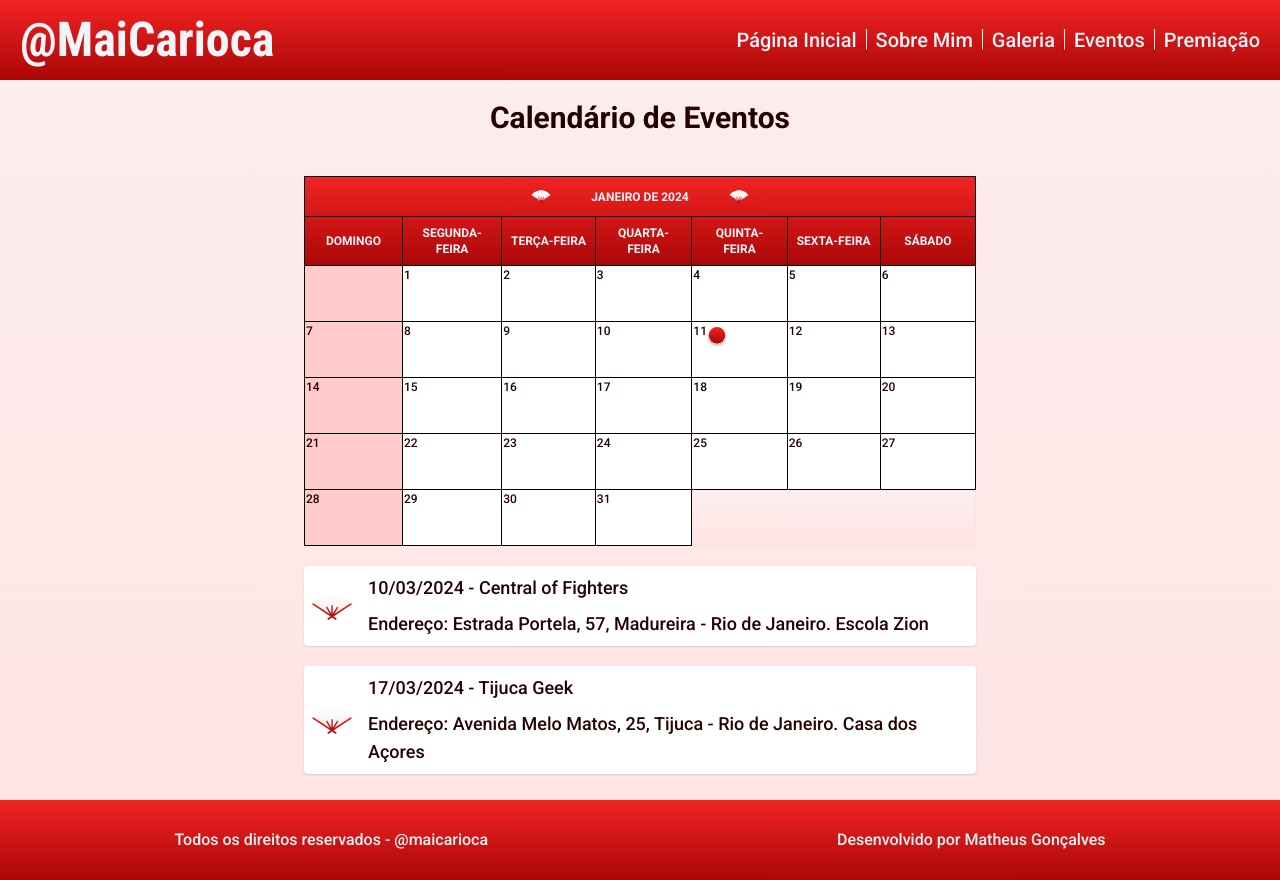
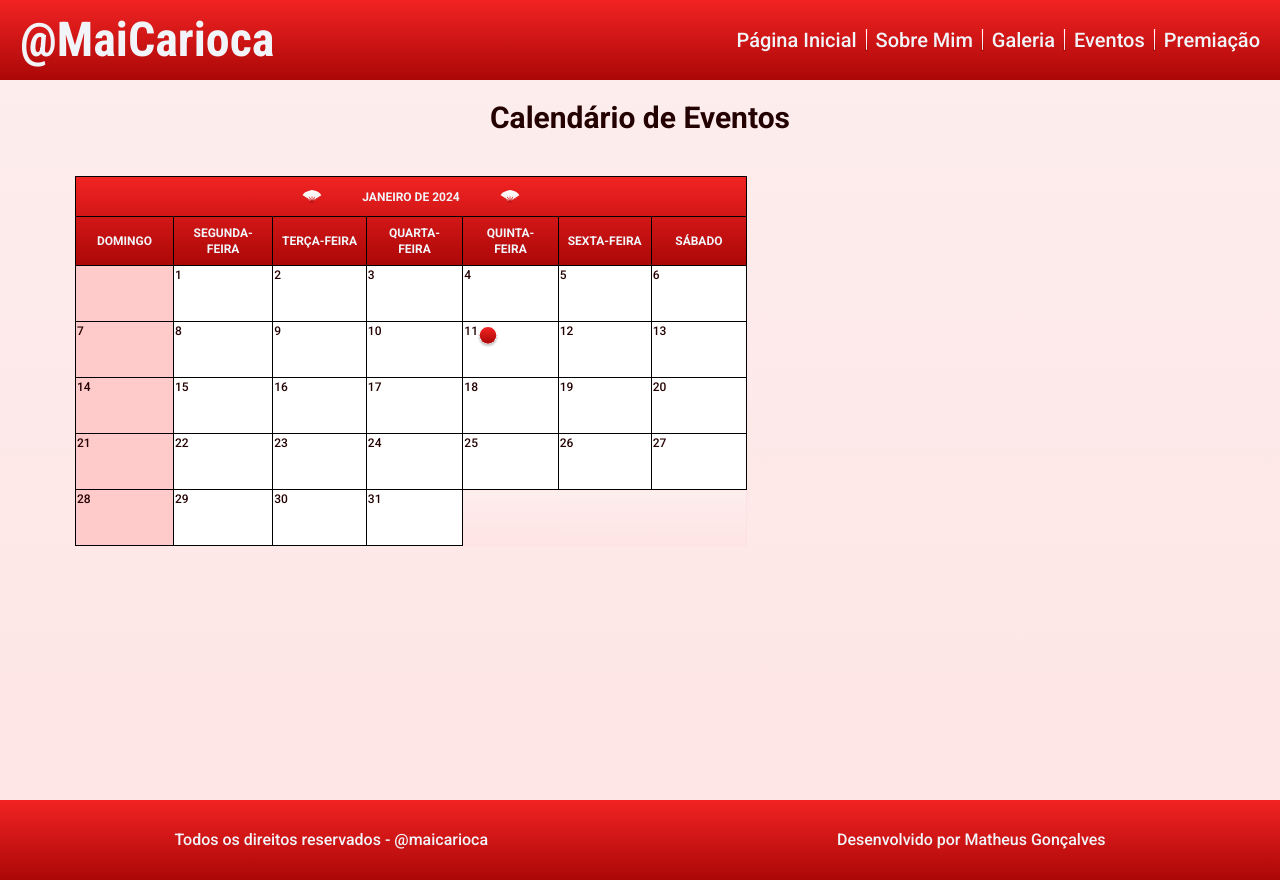
Before and after one commit to matheusLdev/maicarioca, a Next.js app: page /eventos in a window 1280 px wide. Built offline with nearby package versions, Linux system fonts and the light colour scheme.

Commit message:
style: retirando eventos

```diff
--- a/src/app/eventos/page.tsx
+++ b/src/app/eventos/page.tsx
@@ -4,19 +4,7 @@ import Calendar from '@/components/Calendar/Calendar';
 import Events from '@/components/Events/Events';
 import timeZone from '@/utilities/timeZone';
 
-export const events = [
-    {
-        date: timeZone(new Date(2024, 2, 10)),
-        title: 'Central of Fighters',
-        address: 'Estrada Portela, 57, Madureira - Rio de Janeiro. Escola Zion',
-    },
-    {
-        date: timeZone(new Date(2024, 2, 17)),
-        title: 'Tijuca Geek',
-        address:
-            'Avenida Melo Matos, 25, Tijuca - Rio de Janeiro. Casa dos Açores',
-    },
-];
+export const events = [];
 const Event = () => {
     return (
         <>
```
